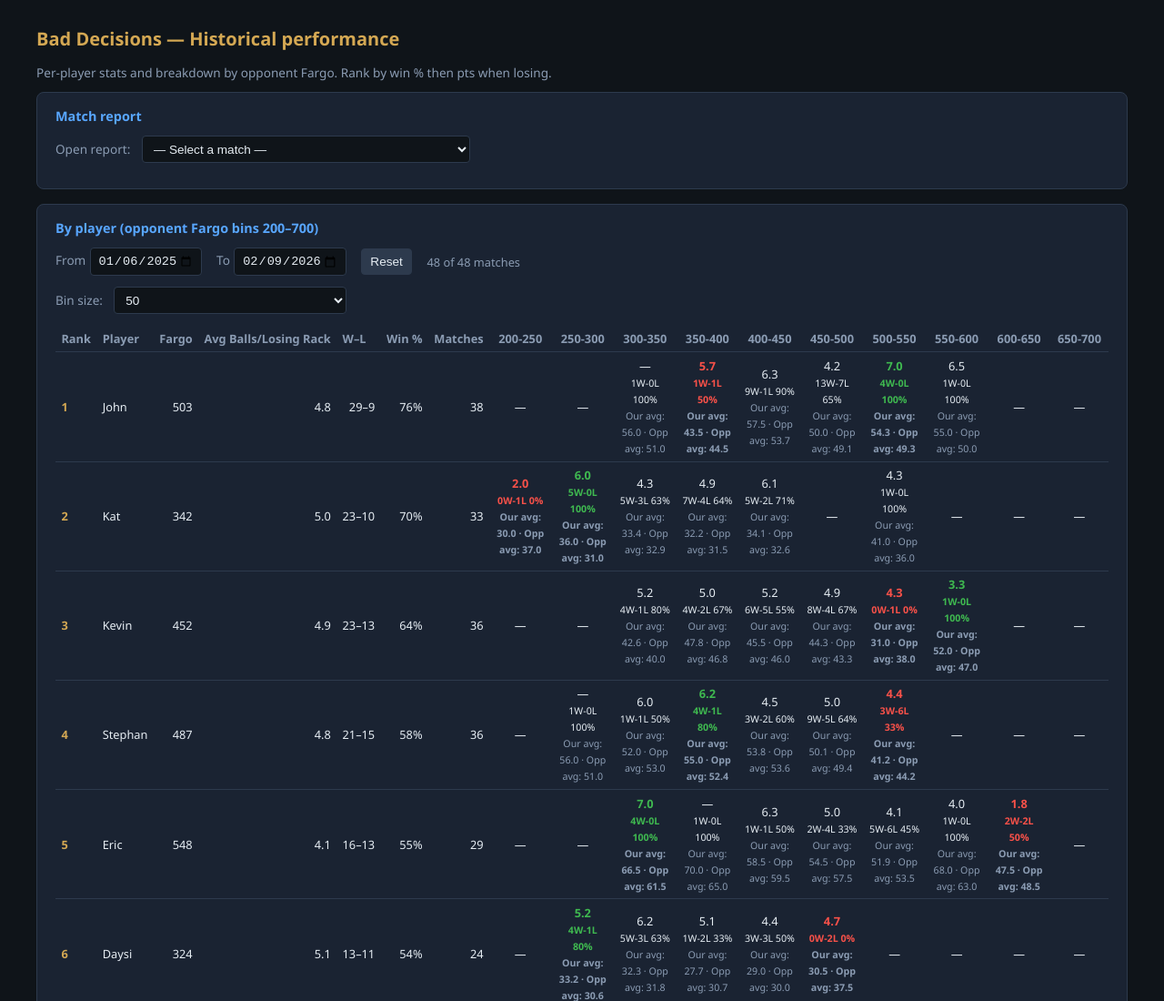
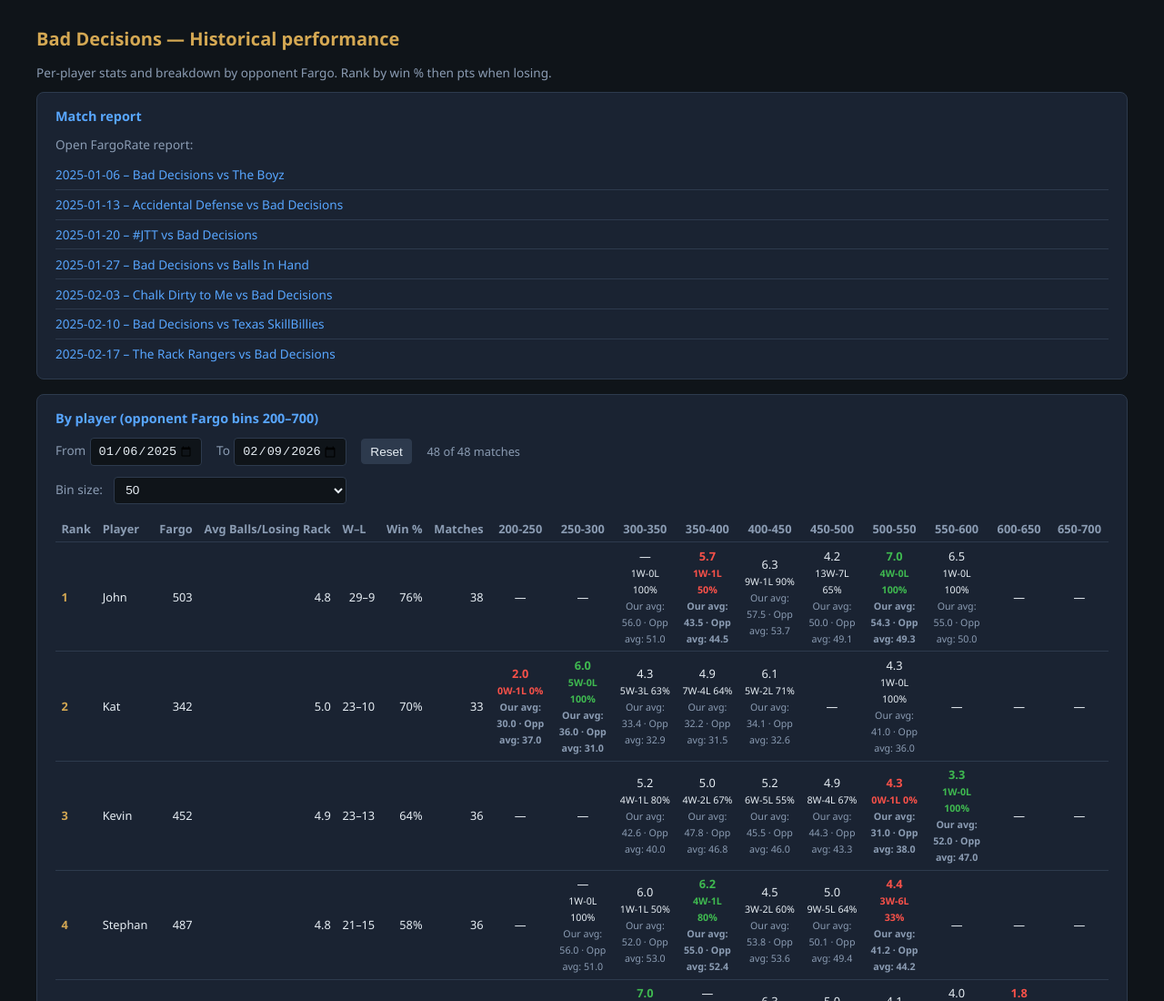
Before and after one commit to texasterminator5/Bad-Decisions, a plain HTML site: page team_performance.html in a window 1280 px wide. Shown: the top 1100 px of the page at 91% size. Drawn offline with Linux system fonts and the light colour scheme.

Commit message:
Add files via upload

```diff
--- a/team_performance.html
+++ b/team_performance.html
@@ -51,6 +51,12 @@
     .match-select-wrap { margin-bottom: 0.75rem; }
     .match-select-wrap label { font-size: 0.85rem; color: var(--muted); margin-right: 0.5rem; }
     .match-select-wrap select { font-size: 0.85rem; max-width: 100%; min-width: 16rem; padding: 0.35rem 0.5rem; background: var(--bg); border: 1px solid var(--border); border-radius: 4px; color: var(--text); }
+    .match-report-label { font-size: 0.85rem; color: var(--muted); margin: 0 0 0.5rem 0; }
+    .match-report-links { max-height: 14rem; overflow-y: auto; -webkit-overflow-scrolling: touch; }
+    .match-report-links a { display: block; padding: 0.4rem 0; font-size: 0.85rem; color: var(--accent); text-decoration: none; border-bottom: 1px solid var(--border); }
+    .match-report-links a:hover, .match-report-links a:focus { text-decoration: underline; }
+    .match-report-links a:last-child { border-bottom: none; }
+    .match-report-links .match-report-no-link { display: block; padding: 0.4rem 0; font-size: 0.85rem; color: var(--muted); }
     .slicer-row { display: flex; flex-wrap: wrap; align-items: center; gap: 1rem; margin-bottom: 0.75rem; }
     .slicer-row label { font-size: 0.85rem; color: var(--muted); }
     .slicer-row input[type="date"] { font-size: 0.85rem; padding: 0.35rem 0.5rem; background: var(--bg); border: 1px solid var(--border); border-radius: 4px; color: var(--text); }
@@ -66,12 +72,8 @@
 
     <section>
       <h2>Match report</h2>
-      <div class="match-select-wrap">
-        <label for="history-match-select">Open report:</label>
-        <select id="history-match-select" aria-label="Select match to open FargoRate report">
-          <option value="">— Select a match —</option>
-        </select>
-      </div>
+      <p class="match-report-label">Open FargoRate report:</p>
+      <div class="match-report-links" id="history-match-list" role="list"></div>
     </section>
 
     <section>
@@ -620,16 +622,14 @@
         withIds.push({ date: m.date, match: m.match, matchId: (HISTORY_MATCH_IDS_EXTRA[i] || '') });
       });
       const sorted = withIds.slice().sort((a, b) => a.date.localeCompare(b.date));
-      const options = sorted.map(m => {
+      const listEl = document.getElementById('history-match-list');
+      if (!listEl) return;
+      listEl.innerHTML = sorted.map(m => {
         const label = m.date + ' – ' + m.match;
-        const val = m.matchId ? BASE_MATCH_URL + m.matchId : '';
-        return '<option value="' + (val || '') + '">' + label + '</option>';
+        const url = m.matchId ? BASE_MATCH_URL + m.matchId : '';
+        if (!url) return '<span class="match-report-no-link">' + label + '</span>';
+        return '<a href="' + url + '" target="_blank" rel="noopener noreferrer">' + label + '</a>';
       }).join('');
-      document.getElementById('history-match-select').innerHTML = '<option value="">— Select a match —</option>' + options;
-      document.getElementById('history-match-select').addEventListener('change', function() {
-        const url = this.value;
-        if (url) { window.open(url, '_blank', 'noopener'); this.value = ''; }
-      });
     }
 
     function render() {
```
